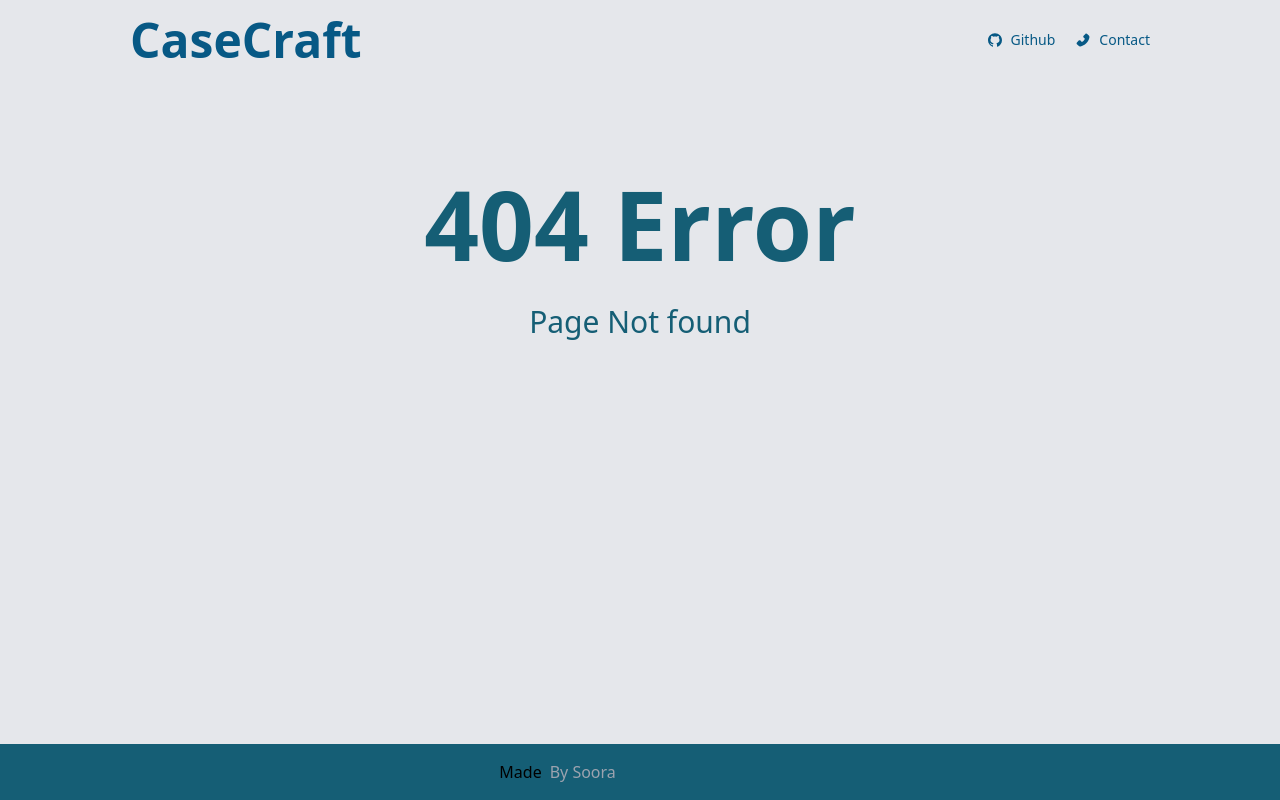
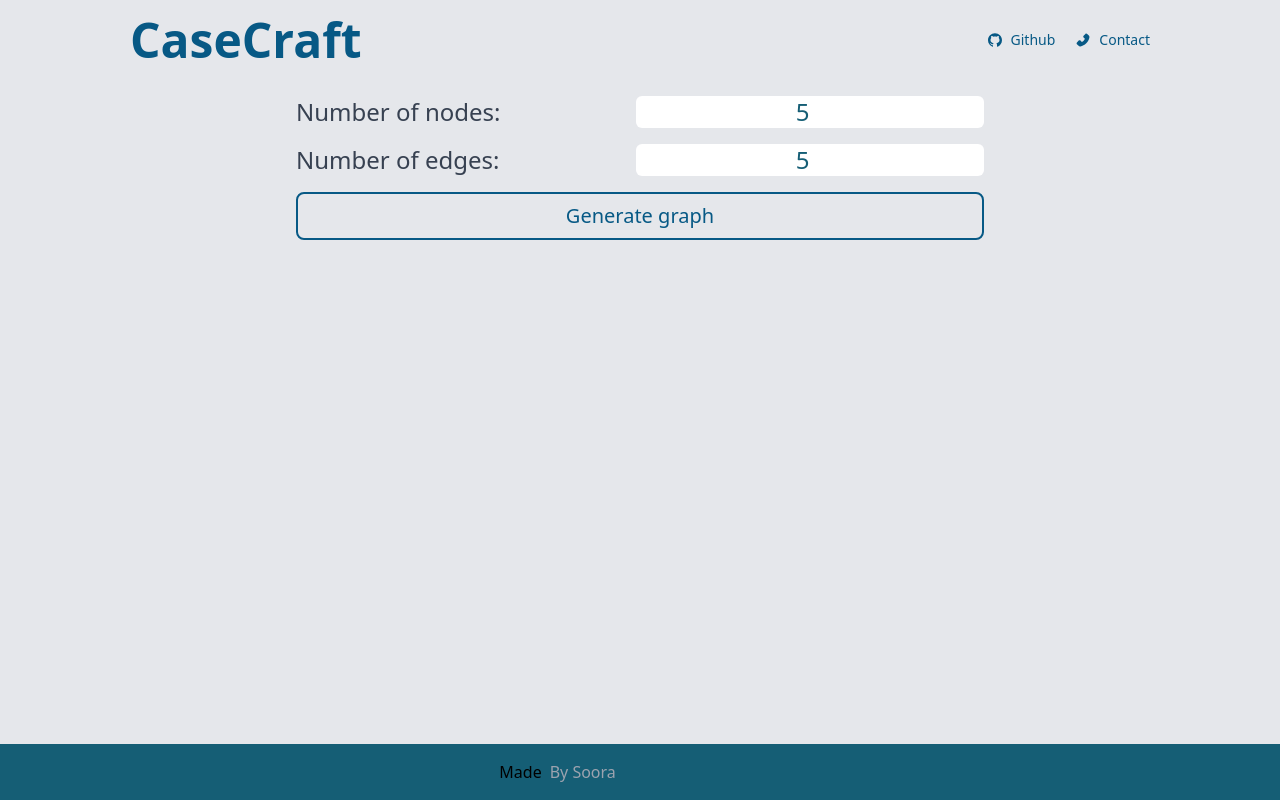
Before and after one commit to JaeAeich/Project-TheKindPandas, a React (Vite) app: page /Graph in a window 1280 px wide. Before the commit this address had no page. Built offline with nearby package versions, Linux system fonts and the light colour scheme.

Commit message:
added a perfect directed graph generator feature

```diff
--- a/src/App.jsx
+++ b/src/App.jsx
@@ -6,7 +6,7 @@ import Array from "./components/Array";
 import String from "./components/String";
 import NoPage from "./components/NoPage";
 import Contact from "./components/Contact";
-import RandomGraph from "./components/test";
+import RandomGraph from "./components/Graph";
 function App() {
 	return (
 		<div className="App bg-gray-200 h-screen w-screen ">
@@ -17,7 +17,7 @@ function App() {
 					<Route path="/array" element={<Array />} />
 					<Route path="/string" element={<String />} />
 					<Route path="/contact" element={<Contact />} />
-					<Route path="/test" element={<RandomGraph />} />
+					<Route path="/Graph" element={<RandomGraph />} />
 					<Route path="*" element={<NoPage />} />
 				</Routes>
 			</BrowserRouter>
--- /dev/null
+++ b/src/components/Graph.jsx
@@ -0,0 +1,157 @@
+import React, { useEffect, useState } from "react";
+import { AiFillCopy } from "react-icons/ai";
+
+function RandomGraph() {
+  const [numNodes, setNumNodes] = useState(5);
+  const [numEdges, setNumEdges] = useState(5);
+  const [graphData, setGraphData] = useState([]);
+  const [pair, setPair] = useState([]);
+  // const [error, setError] = useState(null);
+  // const [ansFlag, setAnsFlag] = useState(false);
+
+  useEffect(() => {
+    console.log("changed")
+    renderPairs();
+  }, [pair, graphData])
+
+
+  const handlesetNumNodes = (e) => setNumNodes(e.target.value);
+  const handlesetNumEdges = (e) => setNumEdges(e.target.value);
+  // if (
+  //     isNaN(parseInt(numNodes))||
+  //     isNaN(parseInt(numEdges))
+  // ) {
+  //   setError("Invalid input value. Please enter a valid integer value.");
+  //   return;
+  // }
+  function generateGraph(e) {
+    e.preventDefault();
+
+    // Check for valid input values
+    if (numNodes <= 0 || numEdges <= 0 || numEdges > (numNodes * (numNodes - 1))) {
+      alert("No directed graph can be formed!");
+      return;
+    }
+
+    const nodes = [];
+    const edges = [];
+
+    // Generate nodes
+    for (let i = 1; i <= numNodes; i++) {
+      nodes.push({ id: i, label: `Node ${i}` });
+    }
+
+    // Generate edges
+    let count = 0;
+    let maxEdges = (numNodes * (numNodes - 1));
+    while (count < numEdges) {
+      if (count >= maxEdges) break; // Stop if max possible edges reached
+      const from = Math.floor(Math.random() * numNodes) + 1;
+      const to = Math.floor(Math.random() * numNodes) + 1;
+      const isDirected = Math.random() < 0.5; // 50% chance of being directed
+      if (from !== to) {
+        // Check for existing edge between the same nodes
+        const existingEdge = edges.find(e => (e.from === from && e.to === to));
+        if (!existingEdge) {
+          if (isDirected) {
+            edges.push({ from: from, to: to, arrows: { to: { enabled: true } } });
+          } else {
+            edges.push({ from: from, to: to });
+          }
+          count++;
+        }
+      }
+    }
+
+    // Set graph data
+    setGraphData({ nodes: nodes, edges: edges });
+    renderPairs();
+  }
+  const renderPairs=() => {
+    if (!graphData || !graphData.edges) {
+      return null;
+    }
+
+    const pairs = [];
+    for (let i = 0; i < graphData.edges.length; i++) {
+      const from = graphData.nodes.find(
+        (n) => n.id === graphData.edges[i].from
+      );
+      const to = graphData.nodes.find((n) => n.id === graphData.edges[i].to);
+      pairs.push(`${from.id} ${to.id}`);
+    }
+    setPair(pairs);
+  }
+  function handleCopyClick() {
+    navigator.clipboard.writeText(pair);
+  }
+
+  return (
+    <div className=" md:flex justify-center items-center">
+      <div className="mini-container w-screen max-w-[720px] ">
+        <div className="flex-col  justify-center items-center">
+          <div className="graph-form p-4">
+            <form onSubmit={generateGraph} className="flex-col space-y-4">
+              <div className="space-x-2 md:text-2xl md:space-x-6  text-sm flex justify-between items-center">
+                <label className="text-gray-700" htmlFor="numNodes">
+                  Number of nodes:
+                </label>
+                <input
+                  className="rounded-md focus:outline-sky-800 outline-offset-2 text-cyan-800 text-center "
+                  type="number"
+                  value={numNodes}
+                  onChange={handlesetNumNodes}
+                  required
+                />
+              </div>
+              <div className="space-x-2 md:text-2xl md:space-x-6  text-sm flex justify-between items-center">
+                <label className="text-gray-700" htmlFor="numEdges">
+                  Number of edges:
+                </label>
+                <input
+                  className="rounded-md focus:outline-sky-800 outline-offset-2 text-cyan-800 text-center "
+                  type="number"
+                  value={numEdges}
+                  onChange={handlesetNumEdges}
+                  required
+                />
+              </div>
+              <button
+                type="submit"
+                className="text-sky-800 text-xl text-center border-2 border-sky-800 md:w-full rounded-lg p-2 focus:shadow-xl active:shadow-sm  active:text-gray-200 active:bg-sky-800 select-none w-full "
+              >
+                Generate graph
+              </button>
+            </form>
+          </div>
+          {graphData?.nodes?.length > 0 && (
+            <div className="answer max-w-[720p] mx-auto p-1 select-none">
+              <div className="ans border-2 border-sky-800 p-2 rounded-lg overflow-y-scroll max-h-44 overflow-x-hidden break-words">
+                <div className="ans-header flex justify-between items-center p-3 text-sky-800 font-bold">
+                  <div className="text-lg md:text-xl">Answer</div>
+                  <div
+                    className="text-xl md:text-2xl border-2 rounded-lg border-sky-800 p-2 hover:shadow-md active:bg-sky-800 active:text-gray-200 active:shadow-2xl"
+                    onClick={handleCopyClick}
+                  >
+                    <AiFillCopy />
+                  </div>
+                </div>
+                <div>
+                  <p>Nodes: {graphData.nodes.length}</p>
+                  <p>Edges: {graphData.edges.length}</p>
+                  <div>
+                    {pair.map((value, index) => (
+                      (<div key={index}>{value}</div>)
+                    ))}
+                  </div>
+                </div>
+              </div>
+            </div>
+          )}
+        </div>
+      </div>
+    </div>
+  );
+}
+
+export default RandomGraph;
--- a/src/components/Hero.jsx
+++ b/src/components/Hero.jsx
@@ -29,7 +29,7 @@ function Hero() {
 						<Link to="/string">String</Link>
 					</div>
 					<div className="test md:text-3xl md:px-6 border-sky-800 rounded-xl border p-2 text-sky-800 hover:shadow-xl active:shadow-md select-none active:text-sky-600">
-						<Link to="/test">test</Link>
+						<Link to="/Graph">Graph</Link>
 					</div>
 				</div>
 			</div>
--- a/src/components/test.jsx
+++ /dev/null
@@ -1,70 +0,0 @@
-import React, { useState } from 'react';
-
-function RandomGraph() {
-  const [numNodes, setNumNodes] = useState(5);
-  const [numEdges, setNumEdges] = useState(5);
-  const [graphData, setGraphData] = useState([]);
-
-  function generateGraph() {
-    const nodes = [];
-    const edges = [];
-
-    // Generate nodes
-    for (let i = 1; i <= numNodes; i++) {
-      nodes.push({ id: i, label: `Node ${i}` });
-    }
-
-    // Generate edges
-    let count = 0;
-    while (count < numEdges) {
-      const from = Math.floor(Math.random() * numNodes) + 1;
-      const to = Math.floor(Math.random() * numNodes) + 1;
-      if (from !== to) {
-        edges.push({ from: from, to: to });
-        count++;
-      }
-    }
-
-    // Set graph data
-    setGraphData({ nodes: nodes, edges: edges });
-  }
-
-  function renderPairs() {
-    const pairs = [];
-    for (let i = 0; i < graphData.edges.length; i++) {
-      const from = graphData.nodes.find(n => n.id === graphData.edges[i].from);
-      const to = graphData.nodes.find(n => n.id === graphData.edges[i].to);
-      pairs.push(`${from.label} -> ${to.label}`);
-    }
-    return pairs.join(', ');
-  }
-
-  return (
-    <div className=" md:flex justify-center items-center">
-      <div className="mini-container w-screen max-w-[720px] ">
-      <label>
-        Number of nodes:
-        <input type="number" value={numNodes} onChange={e => setNumNodes(parseInt(e.target.value))} />
-      </label>
-      <br />
-      <label>
-        Number of edges:
-        <input type="number" value={numEdges} onChange={e => setNumEdges(parseInt(e.target.value))} />
-      </label>
-      <br />
-      <button onClick={generateGraph}>Generate graph</button>
-      <br />
-      {graphData?.nodes?.length > 0 &&
-        <div>
-          <h2>Graph:</h2>
-          <p>Nodes: {graphData.nodes.length}</p>
-          <p>Edges: {graphData.edges.length}</p>
-          <p>Pairs: {renderPairs()}</p>
-        </div>
-      }
-      </div>
-    </div>
-  );
-}
-
-export default RandomGraph;
```
